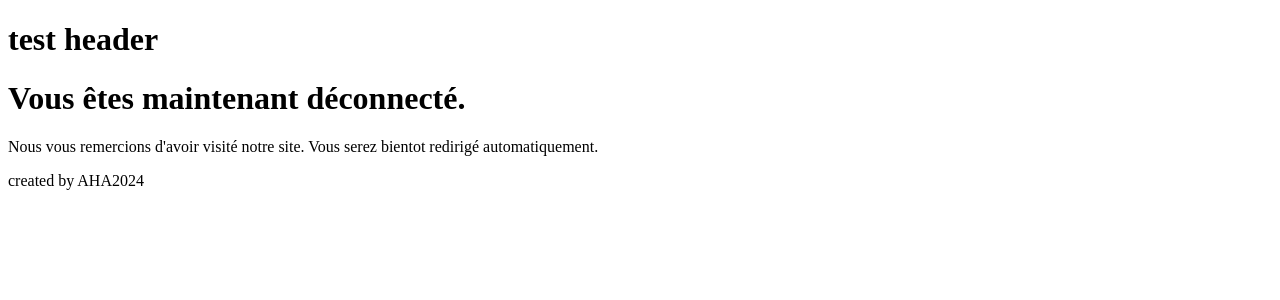
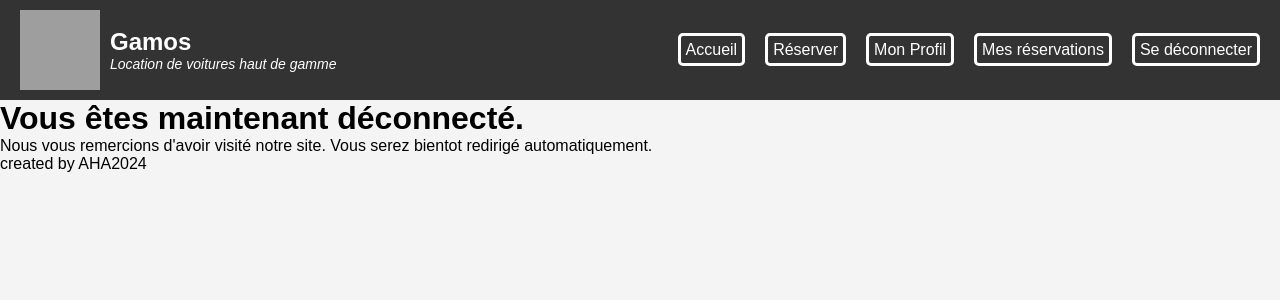
Before and after one commit to AnisMERABTENE/gamospoo, a PHP site: template views/logout.html in a window 1280 px wide. Shown: the top 300 px of the page. Run offline with PHP 8.4, Linux system fonts and the light colour scheme; the template is opened without the code that fills it, so the values that code supplies are empty; the visitor is signed in with stand-in values (Sample User, id 1); grey boxes are pictures that could not be loaded.

Commit message:
css header

```diff
--- a/config/controllers.php
+++ b/config/controllers.php
@@ -1,7 +1,7 @@
 <?php
 
-require('controllers\AdminController.php');
-require('controllers\AdminCarsController.php');
+require 'controllers\AdminController.php';
+require 'controllers\AdminCarsController.php';
 require 'controllers\LoginController.php';
 require 'controllers\LogoutController.php';
 require 'controllers\profilController.php';
--- a/config/models.php
+++ b/config/models.php
@@ -1,4 +1,4 @@
 <?php
-require 'C:\Users\Mon PC\Documents\gamosPoo\models\UserModel.php';
+require 'models\UserModel.php';
 require_once __DIR__ . '/../models/CarModel.php';
 require_once __DIR__ . '/../models/DisponibiliteModel.php';
--- a/controllers/LoginController.php
+++ b/controllers/LoginController.php
@@ -10,7 +10,7 @@ class LoginController{
 
     public function home(){
 
-        require_once "views\login.html.php";
+        require_once "views\login.php";
 
         if ($_SERVER['REQUEST_METHOD'] === "POST" && isset($_POST["email"]) && isset($_POST["password"])) {
             $email = filter_var(trim($_POST["email"]), FILTER_SANITIZE_EMAIL);
--- a/controllers/LogoutController.php
+++ b/controllers/LogoutController.php
@@ -14,12 +14,12 @@ class LogoutController
     public function home()
 
     {
-        require "views\header.php";
+
         require "views\logout.html";
 
         $this->logoutRepository->logOut();
 
-        require "views/footer.php";
+
 
     }
 }
--- a/controllers/MesreservationsController.php
+++ b/controllers/MesreservationsController.php
@@ -10,7 +10,7 @@ class MesreservationsController{
 
     public function home(){
 
-        require "views\header.php";
+
 
         $reservations=[];
 
@@ -21,6 +21,6 @@ class MesreservationsController{
         }
 
         require_once "views\mesReservation.html.php";
-        require "views/footer.php";
+
     }
 }
--- a/controllers/ProfilController.php
+++ b/controllers/ProfilController.php
@@ -12,7 +12,7 @@ class ProfilController{
 
     public function home(){
 
-        require "views\header.php";
+
         require_once "views\profil.html.php";
 
         if ($_SERVER['REQUEST_METHOD'] === "POST" && isset($_POST["updateProfile"]) && isset($_SESSION["userId"])) {
@@ -80,7 +80,7 @@ class ProfilController{
           }
         }
 
-        require "views/footer.php";
+
     }
 
 }
--- a/css/style.css
+++ b/css/style.css
@@ -0,0 +1,93 @@
+*{
+    margin: 0;
+}
+
+
+body {
+    font-family: Arial, sans-serif;
+    margin: 0;
+    padding: 0;
+    background-color: #f4f4f4;
+}
+
+
+.header {
+    display: flex;
+    justify-content: space-between;
+    align-items: center;
+    background-color: #333;
+    color: white;
+    padding: 10px 20px;
+}
+
+.header-logo {
+    display: flex;
+    align-items: center;
+}
+
+.header-logo .logo {
+    width: 80px;
+    height: 80px;
+    margin-right: 10px;
+}
+
+.header-logo .header-text h1 {
+    margin: 0;
+    font-size: 24px;
+    font-weight: bold;
+}
+
+.header-logo .header-text p {
+    margin: 0;
+    font-size: 14px;
+    font-style: italic;
+}
+
+
+.header-nav .nav-links {
+    display: flex;
+    gap: 20px;
+    list-style: none;
+    margin: 0;
+}
+
+.header-nav .nav-links li a {
+    text-decoration: none;
+    color: white;
+    font-size: 16px;
+    border: solid;
+    border-radius: 5px;
+    padding: 5px;
+}
+
+.header-nav .nav-links li a:hover {
+    color: #ffcc00;
+}
+
+.header-login {
+    display: flex;
+    flex-direction: column;
+    align-items: flex-end;
+    gap: 10px;
+}
+
+.header-login input {
+    padding: 6px;
+    font-size: 14px;
+    margin: 5px 0;
+    border: none;
+    border-radius: 4px;
+}
+
+.header-login button {
+    padding: 6px 15px;
+    background-color: #ffcc00;
+    border: none;
+    border-radius: 4px;
+    cursor: pointer;
+    font-size: 16px;
+}
+
+.header-login button:hover {
+    background-color: #ff9900;
+}
--- a/views/footer.php
+++ b/views/footer.php
@@ -1,11 +1,12 @@
+
+
 </main>
-<body>
-
 
 <footer>
 
+<p>created by AHA2024</p>
 
-<p>created by AHA2024</p>
 </footer>
+
 </body>
 </html>
--- a/views/header.php
+++ b/views/header.php
@@ -1,13 +1,40 @@
 <!DOCTYPE html>
-<html lang="en">
+<html lang="fr">
 <head>
     <meta charset="UTF-8">
     <meta name="viewport" content="width=device-width, initial-scale=1.0">
-    <title><?php $title ?></title>
+    <link rel="stylesheet" href="css/style.css">
+    <title>Gamos - Location de voitures haut de gamme</title>
 </head>
 <body>
+    <header class="header">
+        <div class="header-logo">
+            <img src="uploads\logo\gamos2.jpeg.webp" alt="" class="logo">
+            <div class="header-text">
+                <h1>Gamos</h1>
+                <p>Location de voitures haut de gamme</p>
+            </div>
+        </div>
 
-    <h1>test header</h1>
+        <?php if (!empty($_SESSION['email'])): ?>
+            <nav class="header-nav">
+                <ul class="nav-links">
+                    <li><a href="login">Accueil</a></li>
+                    <li><a href="home">Réserver</a></li>
+                    <li><a href="profil">Mon Profil</a></li>
+                    <li><a href="mesreservations">Mes réservations</a></li>
+                    <li><a href="logout">Se déconnecter</a></li>
+                </ul>
+            </nav>
+        <?php else: ?>
+            <form method="post" class="header-login">
+        <div class="login-row">
+            <input type="email" name="email" id="email" placeholder="Votre email" required>
+            <input type="password" name="password" id="password" placeholder="Votre mot de passe" required>
+            <button type="submit">Se connecter</button>
+        </div>
+    </form>
+        <?php endif; ?>
+    </header>
 
-</body>
-</html>
+    <main>
```
Also changed, not shown: views/login.html.php (deleted, +0 -42 lines).
